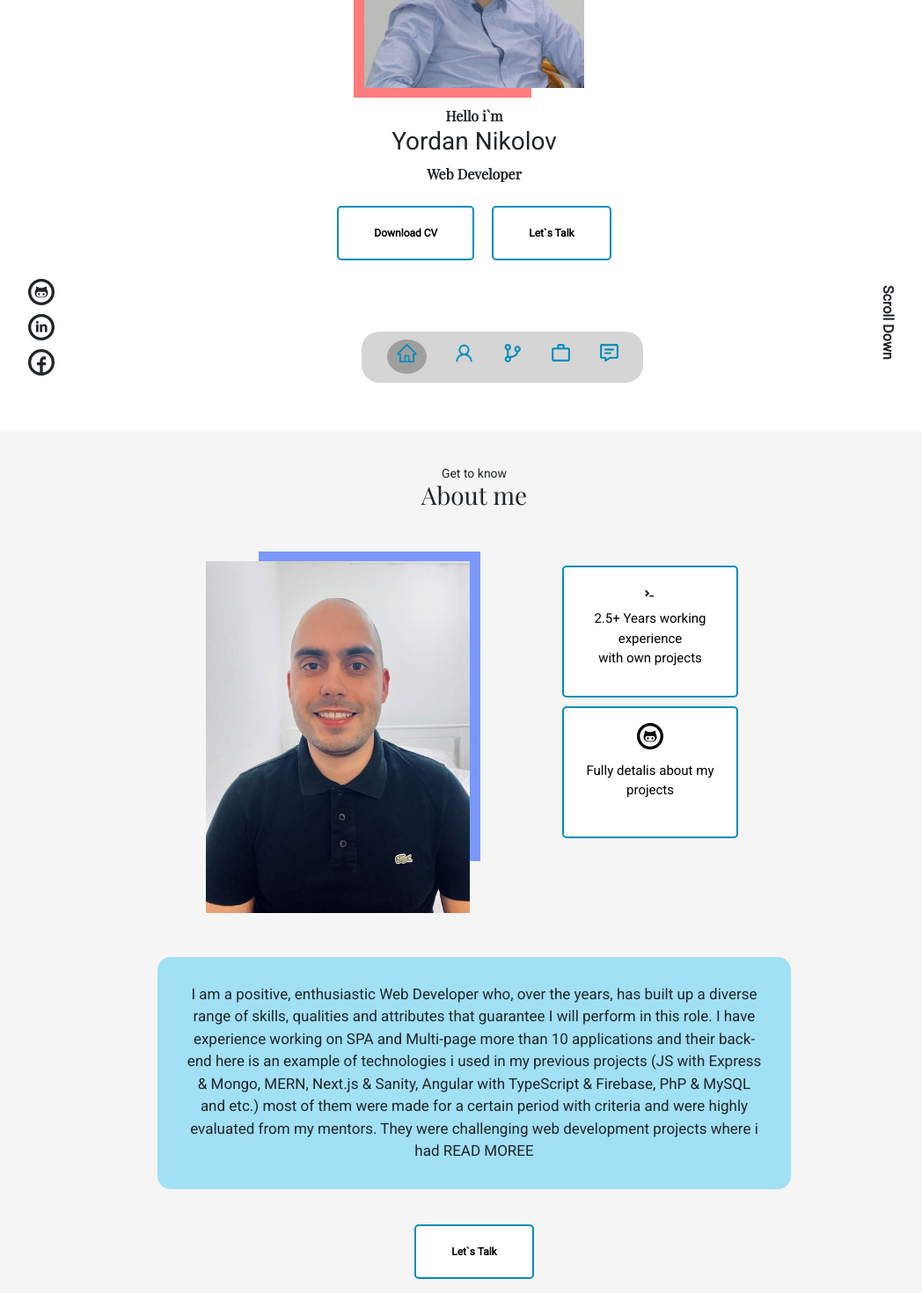
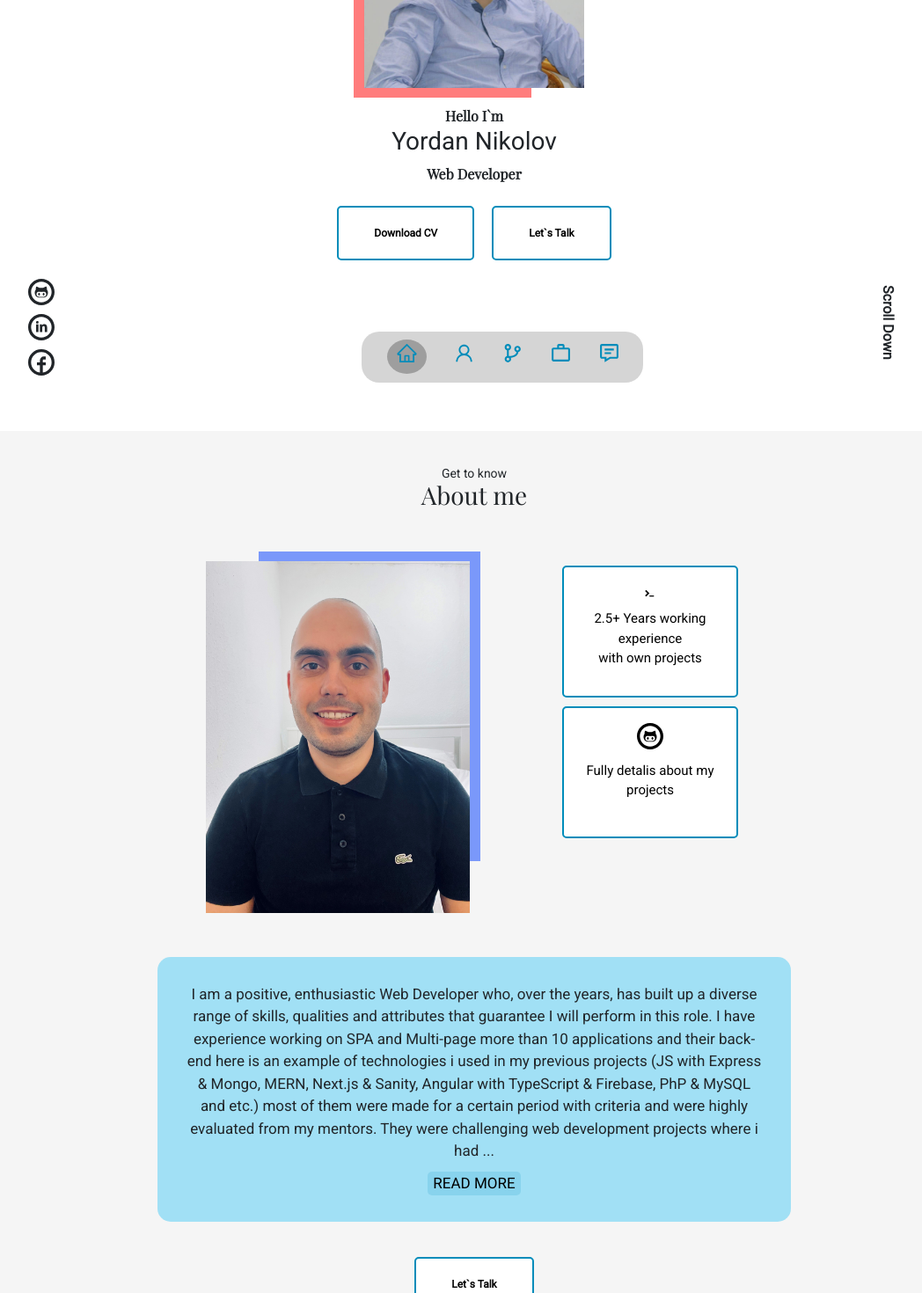
Before and after one commit to nlotoo/portfolio, a React (Create React App) app in the folder client/: page / in a window 1280 px wide. Shown: the part 340-1810 px from the top of the page at 88% size, without its empty margins (101-1149 px from the left). Built offline with nearby package versions, Linux system fonts and the light colour scheme.

Commit message:
read more button integrated

```diff
--- a/client/src/components/AboutMe/AboutMe.js
+++ b/client/src/components/AboutMe/AboutMe.js
@@ -8,6 +8,7 @@ import { useState } from 'react'
 export const AboutMe = () => {
 
     let [readMoreText, setReadMore] = useState('nomore');
+
 
     function readMore() {
         console.log('click')
@@ -49,13 +50,14 @@ export const AboutMe = () => {
                 <p className='about-me-text'>
                     I am a positive, enthusiastic  Web Developer who, over the years, has built up a diverse range of skills, qualities and attributes that guarantee I will perform in this role.
                     I have experience working on SPA and Multi-page more than 10 applications and their back-end here is an example of technologies i used in my previous projects (JS with Express & Mongo, MERN, Next.js & Sanity, Angular with TypeScript & Firebase, PhP & MySQL and etc.) most of them were made for a certain period with criteria and were highly evaluated from my mentors.
-                    They were challenging web development projects where i had <span onClick={readMore}>READ MOREE</span>
+                    They were challenging web development projects where i had {readMoreText == 'nomore' ? '...' : ''}
                     <span className={readMoreText}>
                         to ensure all work is optimized across a wide range of platforms.
                         They have  developed my time management skills, problem-solving skills, creativity, attention to detail.
                         Thats why i take my work as a Web Developer seriously and this means I always ensure my skills are kept up to date within this rapidly changing industry. If you hire me as your Web Developer, I assure you I will fit into your team quickly, I will always put the commercial needs of your business at the forefront of everything I do, and the work I carry out will be consistent to a first-class standard.”
                     </span>
 
+                    <button className='readMore-btn' onClick={readMore}>READ {readMoreText == 'more' ? 'LESS' : 'MORE'}</button>
                 </p>
 
                 {/* <p>Lorem ipsum dolor sit amet consectetur adipisicing elit. Ab, nihil?<br /> Reprehenderit dolorum autem ab, facilis, necessitatibus cupiditate officiis eos mollitia corporis<br /> in nostrum. Vitae, tenetur, eaque dolorem sequi molestias atque <br />consequuntur cupiditate animi, quia expedita a mollitia neque possimus maxime.</p> */}
--- a/client/src/components/AboutMe/about-me.css
+++ b/client/src/components/AboutMe/about-me.css
@@ -103,8 +103,23 @@
 .more {
     display: inline;
 }
-.nomore{
+
+.nomore {
     display: none;
+}
+
+.readMore-btn {
+    display: block;
+    text-align: center;
+    margin: auto;
+    border: 0;
+    margin-top: 10px;
+    border-radius: 5px;
+    background-color: #008bba27;
+}
+
+.readMore-btn:hover {
+    background-color: rgba(128, 128, 128, 0.295);
 }
 
 
@@ -121,7 +136,6 @@
 
     .about-me-text {
         width: 100%;
-        /* height: 462px; */
 
         overflow: hidden;
         /* background: rgb(255, 255, 255);
--- a/client/src/components/HomeScreen/HomeScreen.js
+++ b/client/src/components/HomeScreen/HomeScreen.js
@@ -12,7 +12,7 @@ export const HomeScreen = () => {
     return (
         <section id='home' className='homeScreen-root-element'>
             <div><img className='img-frame' src={avatar} alt='my-avatar' /></div>
-            <div className="heading-txt" >Hello i`m</div>
+            <div className="heading-txt" >Hello I`m</div>
             <h3 className='my-name'>Yordan Nikolov</h3>
             <div className="heading-txt" >Web Developer</div>
             <div className='home-screen-buttons'>
```
